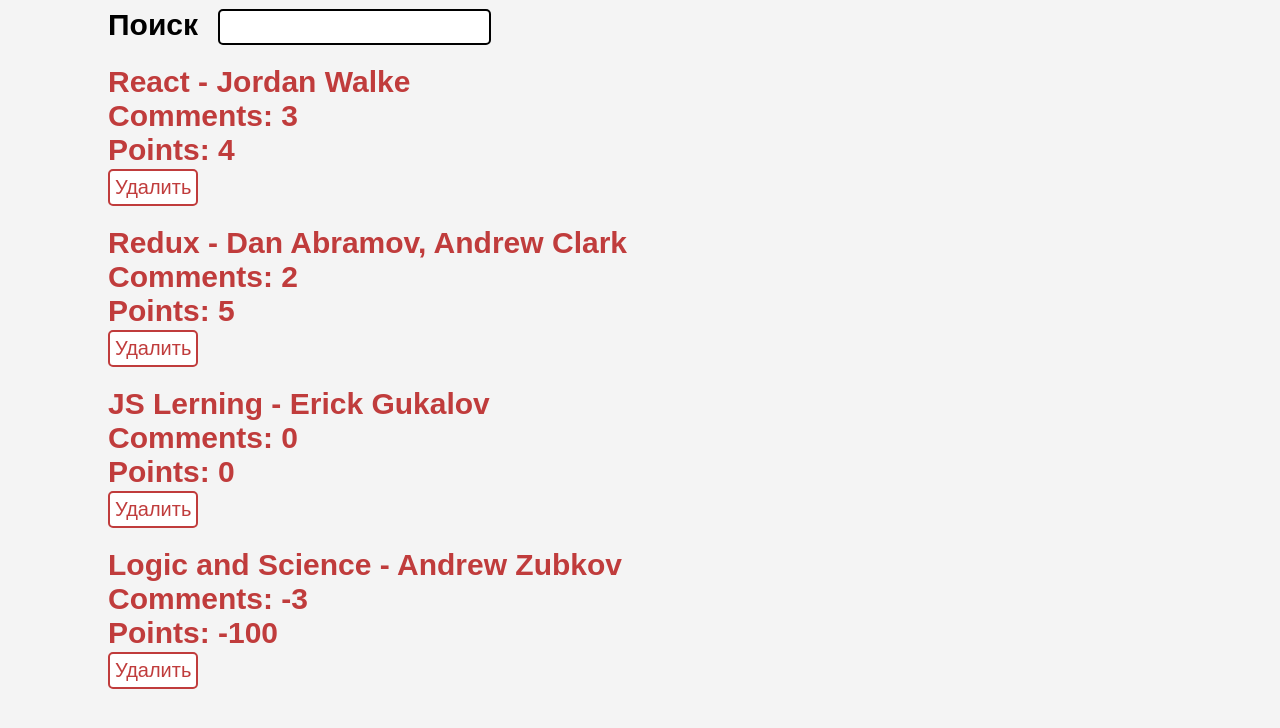
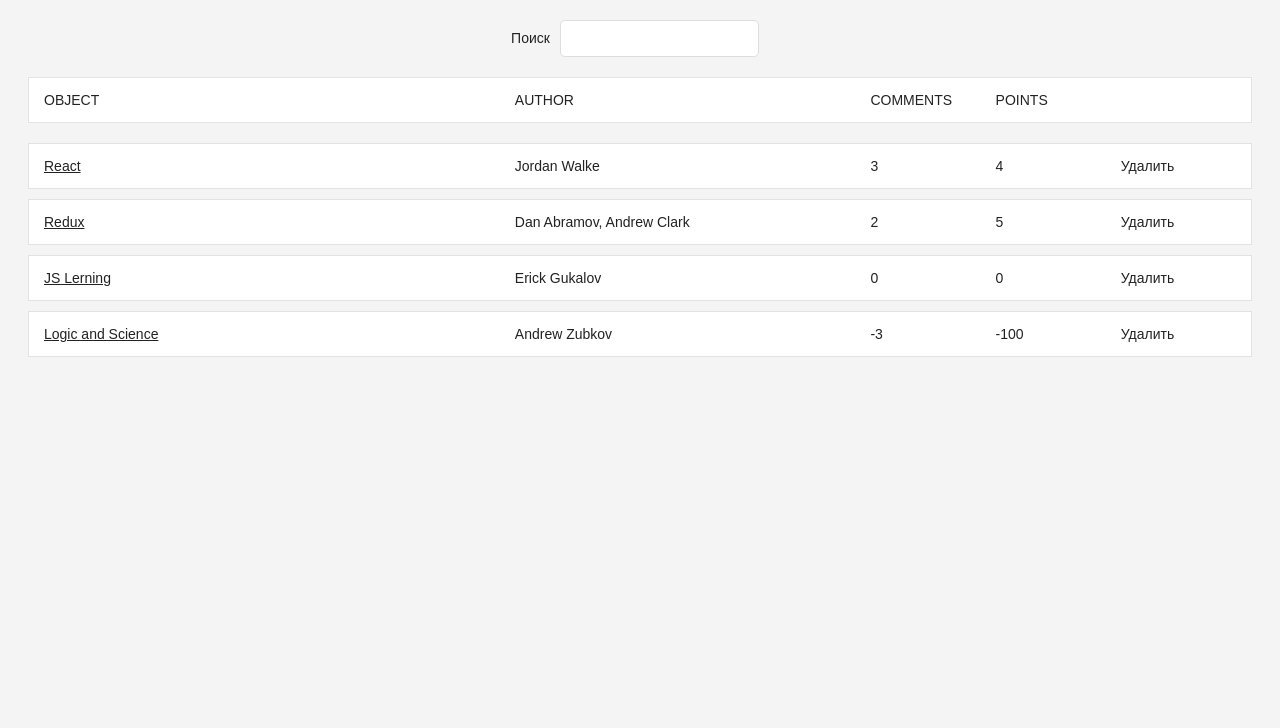
Before and after one commit to returbo/react-learning, a React (Create React App) app: page / in a window 1280 px wide. Shown: the top 728 px of the page. Built offline with nearby package versions, Linux system fonts and the light colour scheme.

Commit message:
str 115 of book

```diff
--- a/src/App.css
+++ b/src/App.css
@@ -1,57 +1,63 @@
-.app {
-  margin-left: 100px;
-  text-align: left;
-  color: rgb(192, 60, 60);
-  font-weight: bold;
-  font-size: 30px;
+.page {
+  margin: 20px;
 }
 
-.app a {
-  text-decoration: none;
-  color: inherit;
+.interactions {
+  text-align: center;
 }
 
 .table {
-  margin-top: 20px;
+  margin: 20px 0;
 }
 
-.app a:hover {
-  text-decoration: underline;
+.table-header {
+  display: flex;
+  line-height: 24px;
+  font-size: 16px;
+  padding: 0 10px;
+  justify-content: space-between;
 }
 
-.search-form {
-  color: black;
+.table-empty {
+  margin: 200px;
+  text-align: center;
+  font-size: 16px;
 }
 
-.search-form input {
-  margin-left: 20px;
-  height: 30px;
-  vertical-align: middle;
-  border: 2px solid black;
-  border-radius: 5px;
-  font-size: 20px;
+.table-row {
+  display: flex;
+  line-height: 24px;
+  white-space: nowrap;
+  margin: 10px 0;
+  padding: 10px;
+  background: #ffffff;
+  border: 1px solid #e3e3e3;
 }
 
-.search-form input:hover {
-  background-color: rgb(246, 246, 246);;
+.table-header>span {
+  overflow: hidden;
+  text-overflow: ellipsis;
+  padding: 0 5px;
 }
 
-.remove-button {
-  border: 2px solid rgb(192, 60, 60);
-  background-color: white;
-  border-radius: 5px;
-  font-size: 20px;
-  color: inherit;
-  padding: 5px;
+.table-row>span {
+  overflow: hidden;
+  text-overflow: ellipsis;
+  padding: 0 5px;
 }
 
-.remove-button:hover {
-  background-color: rgb(192, 60, 60);
-  color: white;
+.button-inline {
+  border-width: 0;
+  background: transparent;
+  color: inherit;
+  text-align: inherit;
+  -webkit-font-smoothing: inherit;
+  padding: 0;
+  font-size: inherit;
+  cursor: pointer;
 }
 
-.remove-button:active {
-  background-color: rgba(192, 60, 60, 0.548);
-  color: white;
-  border-color: rgba(192, 60, 60, 0.548);
+.button-active {
+  border-radius: 0;
+  border-bottom: 1px solid #38BB6C;
 }
--- a/src/App.js
+++ b/src/App.js
@@ -37,12 +37,17 @@
   },
 ];
 
-const isSearched = searchTerm => item =>
-  item.title.toLowerCase().includes(searchTerm.toLowerCase());
+const isSearched = searchTerm => item => {
+  const searchTermLow = searchTerm.toLowerCase();
+  return item.title.toLowerCase().includes(searchTermLow) ||
+    item.author.toLowerCase().includes(searchTermLow)
+};
 
 const Search = ({ value, onChange, children, className = "" }) =>
   <form className={className}>
+    <span style={{ 'padding-right': '10px' }}>
       {children}
+    </span>
     <input
       type="text"
       value={value}
@@ -50,19 +55,47 @@
     />
   </form>;
 
+const Header = () =>
+  <div className="table">
+    <div className="table-row">
+      <span style={{ width: '40%' }}>
+        OBJECT
+    </span>
+      <span style={{ width: '30%' }}>
+        AUTHOR
+    </span>
+      <span style={{ width: '10%' }}>
+        COMMENTS
+    </span>
+      <span style={{ width: '10%' }}>
+        POINTS
+    </span>
+      <span style={{ width: '10%' }} />
+    </div>
+  </div>
+
 const Table = ({ list, pattern, onDismiss }) =>
-  <div>
+  <div className="table">
     {list.filter(isSearched(pattern)).map(item =>
-      <div key={item.objectID} className="table">
-        <span>
-          <a href={item.url}>{item.title} -</a>
+      <div key={item.objectID} className="table-row">
+        <span style={{ width: '40%' }}>
+          <a href={item.url}>
+            {item.title}
+          </a>
         </span>
-        <span> {item.author}</span>
-        <div>Comments: {item.num_comments}</div>
-        <div>Points: {item.points}</div>
-        <span>
+        <span style={{ width: '30%' }}>
+          {item.author}
+        </span>
+        <span style={{ width: '10%' }}>
+          {item.num_comments}
+        </span>
+        <span style={{ width: '10%' }}>
+          {item.points}
+        </span>
+        <span style={{ width: '10%' }}>
           <Button
             onClick={() => onDismiss(item.objectID)}
+            className="button-inline"
           >
             Удалить
           </Button>
@@ -71,7 +104,7 @@
     )}
   </div>
 
-const Button = ({ onClick, className = "remove-button", children }) =>
+const Button = ({ onClick, className = "", children }) =>
   <button
     onClick={onClick}
     className={className}
@@ -105,7 +138,8 @@
   render() {
     const { searchTerm, list } = this.state;
     return (
-      <div className="app">
+      <div className="page">
+        <div className="interactions">
           <Search
             value={searchTerm}
             onChange={this.onSearchChange}
@@ -113,6 +147,8 @@
           >
             Поиск
           </Search>
+        </div>
+        <Header />
         <Table
           list={list}
           pattern={searchTerm}
--- a/src/index.css
+++ b/src/index.css
@@ -1,4 +1,45 @@
 body {
+  color: #222;
   background: #f4f4f4;
-  font: 400 14px CoreSans, Arial,sans-serif;
+  font: 400 14px CoreSans, Arial, sans-serif;
 }
+
+a {
+  color: #222;
+}
+
+a:hover {
+  text-decoration: underline;
+}
+
+ul,
+li {
+  list-style: none;
+  padding: 0;
+  margin: 0;
+}
+
+input {
+  padding: 10px;
+  border-radius: 5px;
+  outline: none;
+  margin-right: 10px;
+  border: 1px solid #dddddd;
+}
+
+button {
+  padding: 10px;
+  border-radius: 5px;
+  border: 1px solid #dddddd;
+  background: transparent;
+  color: #808080;
+  cursor: pointer;
+}
+
+button:hover {
+  color: #222;
+}
+
+*:focus {
+  outline: none;
+}
```
Lines whose indentation alone changed are shown as unchanged.
